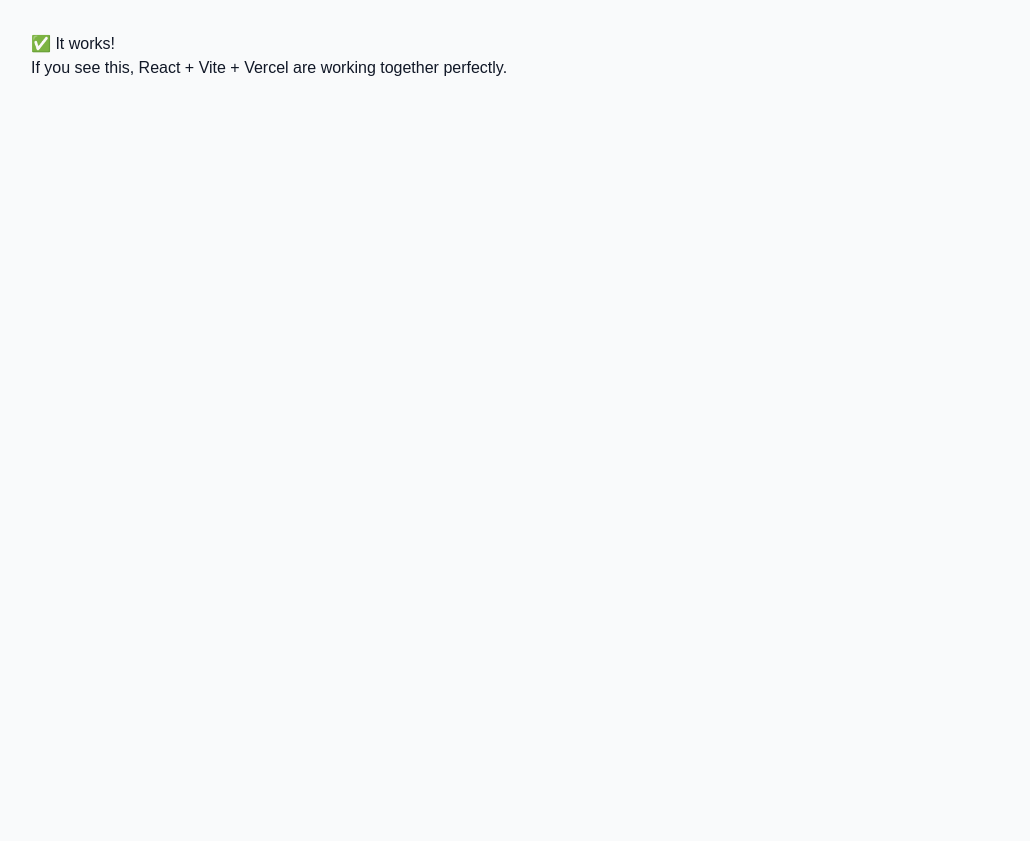
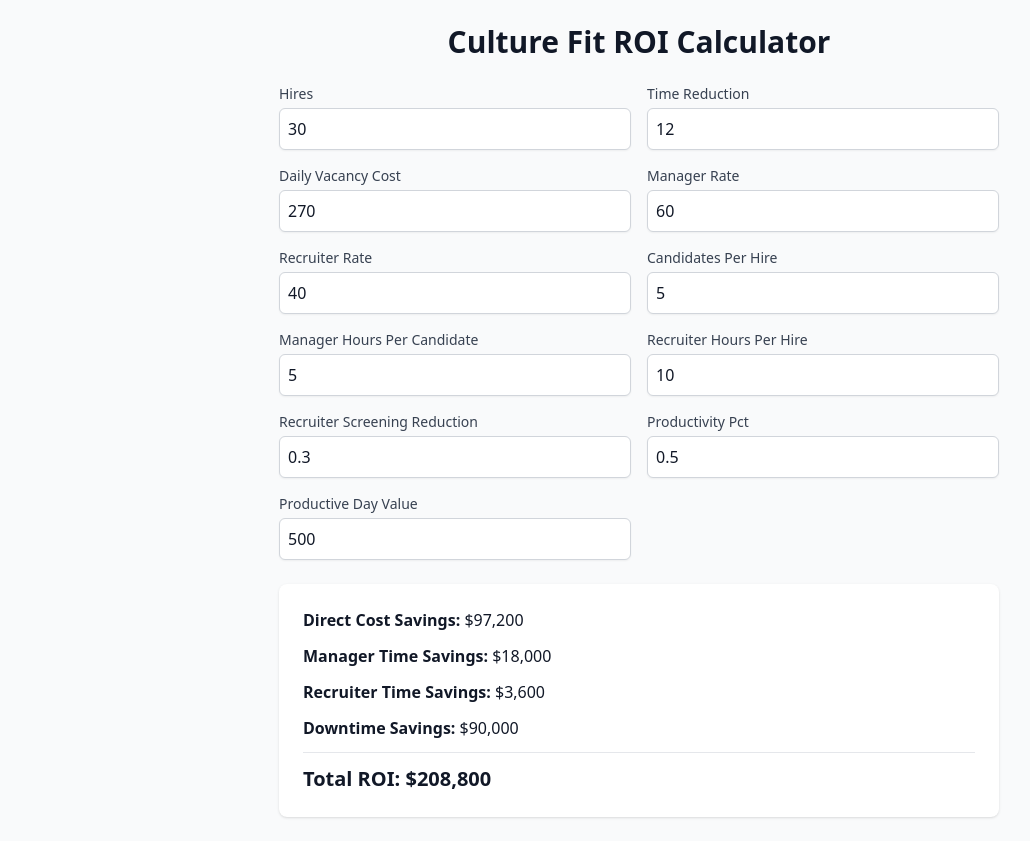
Before and after one commit to ericadenise/culture-fit-roi-calculator, a React (Vite) app: page / in a window 1280 px wide. Shown: the whole page, without its empty margins (1-1031 px from the left). Before the commit the page ends 800 px from the top, so only its background shows below. Built offline with nearby package versions, Linux system fonts and the light colour scheme.

Commit message:
Update App.jsx

```diff
--- a/src/App.jsx
+++ b/src/App.jsx
@@ -1,12 +1,59 @@
-import React from 'react';
 
-function App() {
+import { useState } from "react";
+
+export default function App() {
+  const [inputs, setInputs] = useState({
+    hires: 30,
+    timeReduction: 12,
+    dailyVacancyCost: 270,
+    managerRate: 60,
+    recruiterRate: 40,
+    candidatesPerHire: 5,
+    managerHoursPerCandidate: 5,
+    recruiterHoursPerHire: 10,
+    recruiterScreeningReduction: 0.3,
+    productivityPct: 0.5,
+    productiveDayValue: 500,
+  });
+
+  const handleChange = (e) => {
+    const { name, value } = e.target;
+    setInputs({ ...inputs, [name]: parseFloat(value) });
+  };
+
+  const managerSavings = inputs.hires * inputs.candidatesPerHire * inputs.managerHoursPerCandidate * 0.4 * inputs.managerRate;
+  const recruiterSavings = inputs.hires * inputs.recruiterHoursPerHire * inputs.recruiterScreeningReduction * inputs.recruiterRate;
+  const downtimeSavings = inputs.hires * inputs.timeReduction * inputs.productivityPct * inputs.productiveDayValue;
+  const directCostSavings = inputs.hires * inputs.timeReduction * inputs.dailyVacancyCost;
+  const totalSavings = managerSavings + recruiterSavings + downtimeSavings + directCostSavings;
+
   return (
-    <div style={{ padding: '2rem', fontFamily: 'Arial' }}>
-      <h1>✅ It works!</h1>
-      <p>If you see this, React + Vite + Vercel are working together perfectly.</p>
+    <div className="max-w-3xl mx-auto p-6 space-y-6">
+      <h1 className="text-3xl font-bold text-center">Culture Fit ROI Calculator</h1>
+      <div className="grid gap-4 md:grid-cols-2">
+        {Object.entries(inputs).map(([key, value]) => (
+          <div key={key}>
+            <label className="block text-sm font-medium text-gray-700 capitalize">
+              {key.replace(/([A-Z])/g, ' $1')}
+            </label>
+            <input
+              type="number"
+              name={key}
+              value={value}
+              onChange={handleChange}
+              className="mt-1 block w-full p-2 border border-gray-300 rounded-md shadow-sm"
+            />
+          </div>
+        ))}
+      </div>
+      <div className="bg-white rounded-lg shadow p-6 space-y-3">
+        <p><strong>Direct Cost Savings:</strong> ${directCostSavings.toLocaleString()}</p>
+        <p><strong>Manager Time Savings:</strong> ${managerSavings.toLocaleString()}</p>
+        <p><strong>Recruiter Time Savings:</strong> ${recruiterSavings.toLocaleString()}</p>
+        <p><strong>Downtime Savings:</strong> ${downtimeSavings.toLocaleString()}</p>
+        <hr />
+        <p className="text-xl font-bold"><strong>Total ROI:</strong> ${totalSavings.toLocaleString()}</p>
+      </div>
     </div>
   );
 }
-
-export default App;
```
